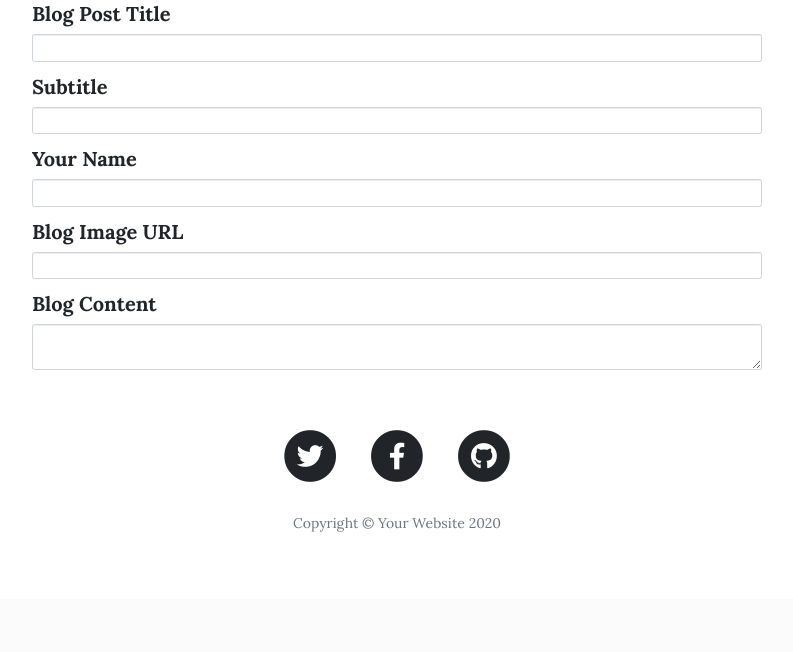
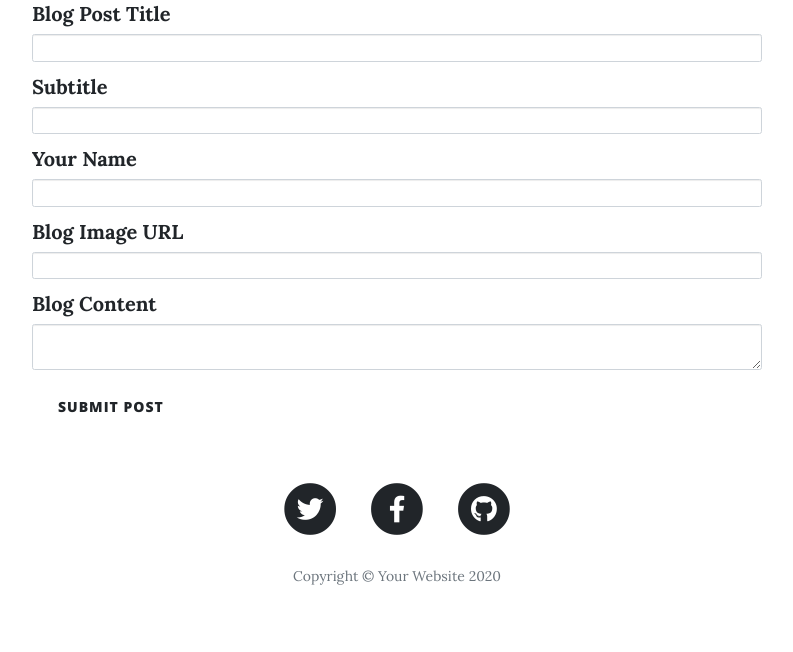
Before and after one commit to KlayClarke/RESTful-blog, a Flask app: page /new-post in a window 1280 px wide. Shown: the part 583-1235 px from the top of the page, without its empty margins (243-1036 px from the left). Before the commit the page ends 1115 px from the top, so only its background shows below. Run offline with Flask 2, Linux system fonts and the light colour scheme; some libraries are stand-ins or nearby versions.

Commit message:
add submit button

```diff
--- a/templates/make-post.html
+++ b/templates/make-post.html
@@ -32,6 +32,7 @@
           {{ wtf.form_field(form.author) }}
           {{ wtf.form_field(form.img_url) }}
           {{ wtf.form_field(form.body) }}
+          {{ wtf.form_field(form.submit) }}
 
 <!--          {{ form.title() }}-->
 <!--          {{ form.body() }}-->
```
